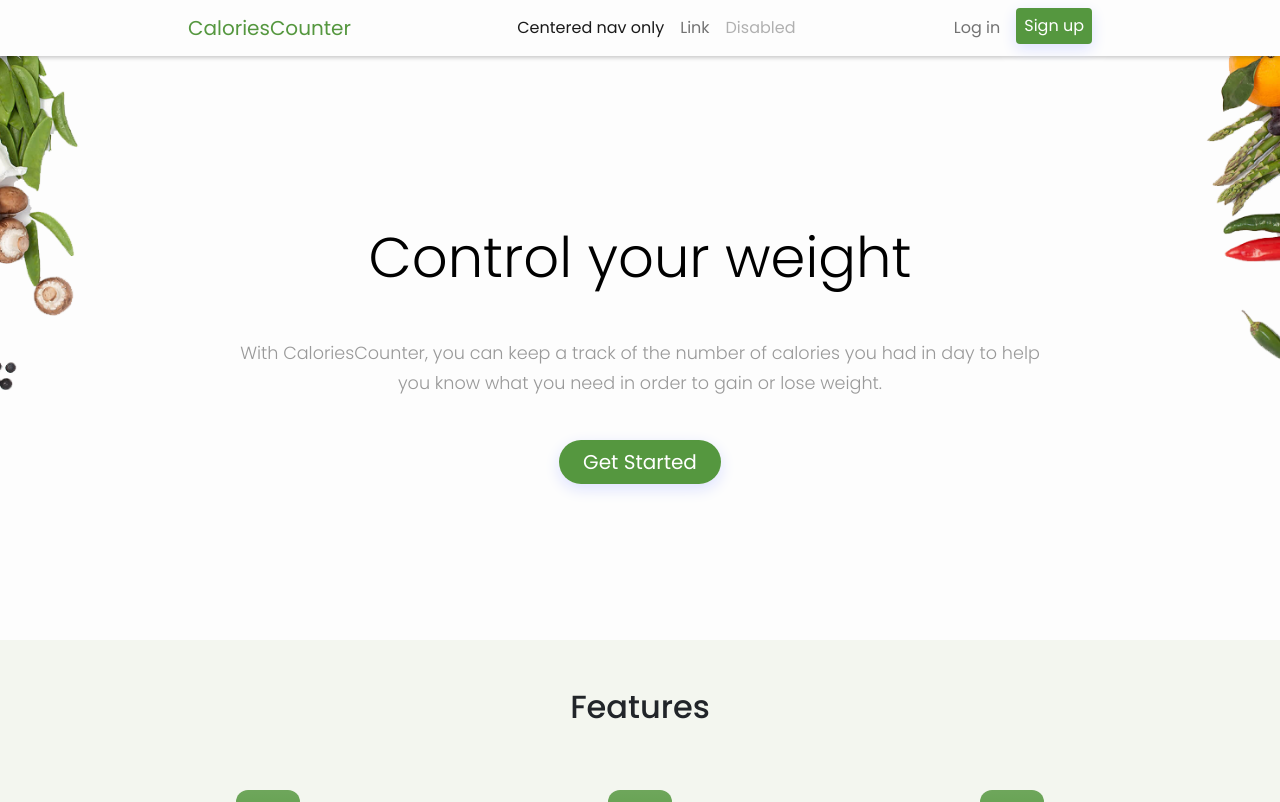
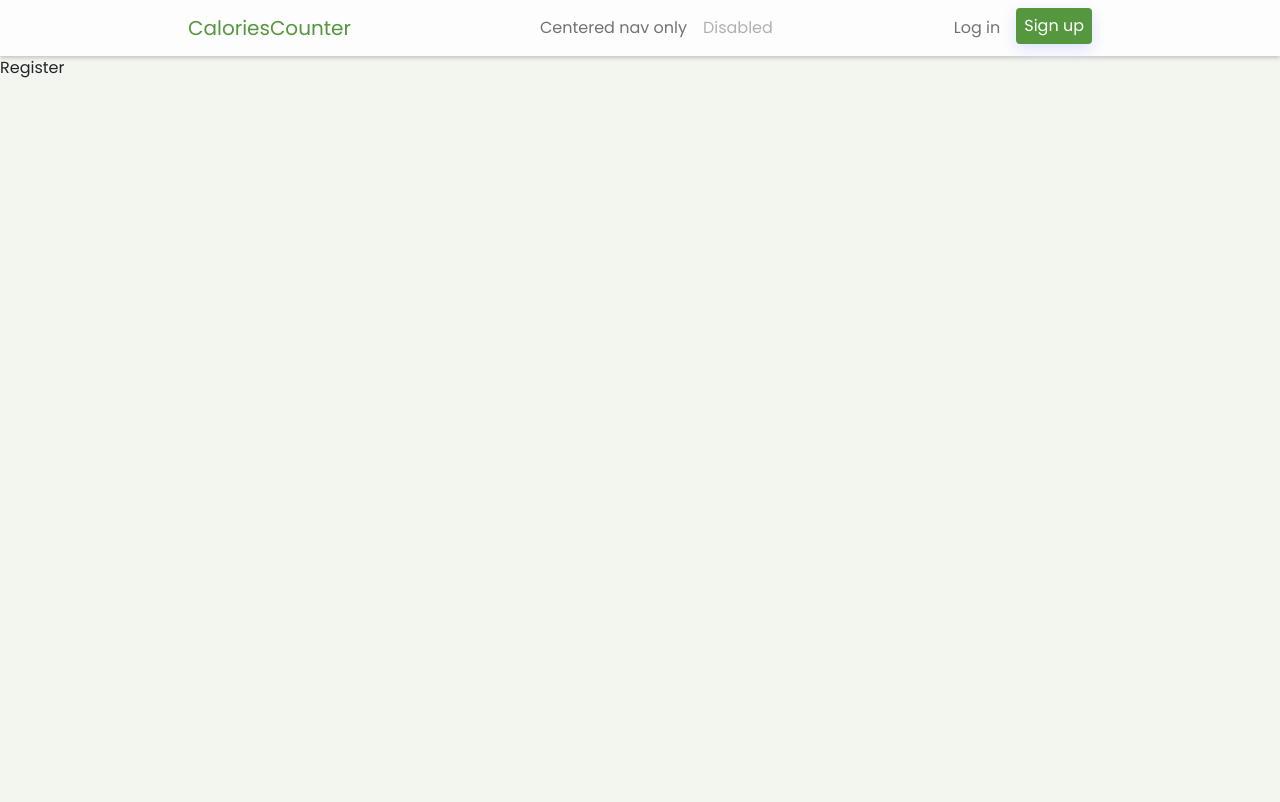
Before and after one commit to SayanSahu99/StayFit-Web, a React (Create React App) app in the folder client/: page /register in a window 1280 px wide. Shown: the top 802 px of the page. Built offline with nearby package versions, Linux system fonts and the light colour scheme.

Commit message:
Added Routing

```diff
--- a/client/package.json
+++ b/client/package.json
@@ -9,6 +9,7 @@
     "react": "^17.0.2",
     "react-dom": "^17.0.2",
     "react-helmet": "^6.1.0",
+    "react-router-dom": "^5.2.0",
     "react-scripts": "4.0.3",
     "web-vitals": "^1.0.1"
   },
--- a/client/src/App.js
+++ b/client/src/App.js
@@ -1,13 +1,19 @@
+import { BrowserRouter as Router, Route, Switch } from 'react-router-dom';
+
 import 'src/styles/App.scss';
 import Navbar from 'src/components/layout/Navbar';
-import { HomePage } from 'src/pages/pageListAsync';
+import { HomePage, RegisterPage, LoginPage } from 'src/pages/pageListAsync';
 
 function App() {
   return (
-    <>
+    <Router>
       <Navbar />
-      <HomePage />
-    </>
+      <Switch>
+        <Route exact path="/" component={HomePage} />
+        <Route path="/login" component={LoginPage} />
+        <Route path="/register" component={RegisterPage} />
+      </Switch>
+    </Router>
   );
 }
 
--- a/client/src/components/home/Features/index.js
+++ b/client/src/components/home/Features/index.js
@@ -2,8 +2,6 @@ import React from 'react';
 
 import Feature from './Feature';
 import features from './dummyFeatures';
-
-console.log(features);
 
 const Features = () => {
   return (
--- a/client/src/components/layout/Navbar/AuthButtons.js
+++ b/client/src/components/layout/Navbar/AuthButtons.js
@@ -1,4 +1,5 @@
 import React from 'react';
+import { NavLink, Link } from 'react-router-dom';
 import PropTypes from 'prop-types';
 
 const AuthButtons = ({ location }) => {
@@ -7,14 +8,14 @@ const AuthButtons = ({ location }) => {
     return (
       <>
         <li className={`navbar-item${display}`}>
-          <a className="nav-link" aria-current="page" href="#">
+          <NavLink className="nav-link" aria-current="page" to="/login">
             Log in
-          </a>
+          </NavLink>
         </li>
         <li className={`navbar-item${display}`}>
-          <a className="nav-link" aria-current="page" href="#">
+          <NavLink className="nav-link" aria-current="page" to="/register">
             Sign up
-          </a>
+          </NavLink>
         </li>
       </>
     );
@@ -22,18 +23,18 @@ const AuthButtons = ({ location }) => {
     return (
       <ul className={`navbar-nav${display}`}>
         <li className="nav-item">
-          <a className="nav-link" aria-current="page" href="#">
+          <Link className="nav-link" aria-current="page" to="#">
             Log in
-          </a>
+          </Link>
         </li>
         <li className="nav-item">
-          <a
+          <Link
             className="nav-link primary-button ms-2"
             aria-current="page"
-            href="#"
+            to="#"
           >
             Sign up
-          </a>
+          </Link>
         </li>
       </ul>
     );
--- a/client/src/components/layout/Navbar/index.js
+++ b/client/src/components/layout/Navbar/index.js
@@ -1,4 +1,6 @@
 import React from 'react';
+import { NavLink } from 'react-router-dom';
+
 import UserMenu from './UserMenu';
 import AuthButtons from './AuthButtons';
 
@@ -7,16 +9,16 @@ const auth = false;
 const Navbar = () => {
   return (
     <nav
-      className="navbar navbar-expand-lg navbar-light fixed-top"
+      className="navbar navbar-expand-lg navbar-light navbar-static-top"
       style={{
         backgroundColor: '#FDFDFD',
         boxShadow: '0 2px 4px 0 rgba(0,0,0,.2)',
       }}
     >
       <div className="container-fluid box px-5">
-        <a className="navbar-brand" href="#">
+        <NavLink className="navbar-brand" to="/page">
           CaloriesCounter
-        </a>
+        </NavLink>
         <button
           className="navbar-toggler"
           type="button"
@@ -34,24 +36,19 @@ const Navbar = () => {
         >
           <ul className="navbar-nav">
             <li className="nav-item">
-              <a className="nav-link active" aria-current="page" href="#">
+              <NavLink className="nav-link" aria-current="page" exact to="/">
                 Centered nav only
-              </a>
+              </NavLink>
             </li>
             <li className="nav-item">
-              <a className="nav-link" href="#">
-                Link
-              </a>
-            </li>
-            <li className="nav-item">
-              <a
+              <NavLink
                 className="nav-link disabled"
-                href="#"
+                to="/page"
                 tabIndex="-1"
                 aria-disabled="true"
               >
                 Disabled
-              </a>
+              </NavLink>
             </li>
 
             {auth ? (
--- /dev/null
+++ b/client/src/pages/Login.js
@@ -0,0 +1,7 @@
+import React from 'react';
+
+const Login = () => {
+  return <section id="hero">Login</section>;
+};
+
+export default Login;
--- /dev/null
+++ b/client/src/pages/Register.js
@@ -0,0 +1,7 @@
+import React from 'react';
+
+const Register = () => {
+  return <div>Register</div>;
+};
+
+export default Register;
--- a/client/src/pages/pageListAsync.js
+++ b/client/src/pages/pageListAsync.js
@@ -1,9 +1,21 @@
 import React, { Suspense, lazy } from 'react';
 
 const Home = lazy(() => import('./Home'));
+const Login = lazy(() => import('./Login'));
+const Register = lazy(() => import('./Register'));
 
 export const HomePage = () => (
   <Suspense fallback={<div>Loading...</div>}>
     <Home />
   </Suspense>
 );
+export const LoginPage = () => (
+  <Suspense fallback={<div>Loading...</div>}>
+    <Login />
+  </Suspense>
+);
+export const RegisterPage = () => (
+  <Suspense fallback={<div>Loading...</div>}>
+    <Register />
+  </Suspense>
+);
--- a/client/src/styles/App.scss
+++ b/client/src/styles/App.scss
@@ -18,6 +18,7 @@ a:focus {
   text-decoration: none;
   transition: all 0.3s;
 }
+
 .bg-light {
   background-color: #ffffff !important;
 }
@@ -51,6 +52,10 @@ nav {
   color: $primary-color !important;
 }
 
+.nav-link.active {
+  color: $primary-color !important;
+}
+
 .primary-button {
   color: #fff !important;
   padding: 6px 20px 6px 20px;
```
Also changed, not shown: 1 other file (tests, documents, lock files or other folders).
